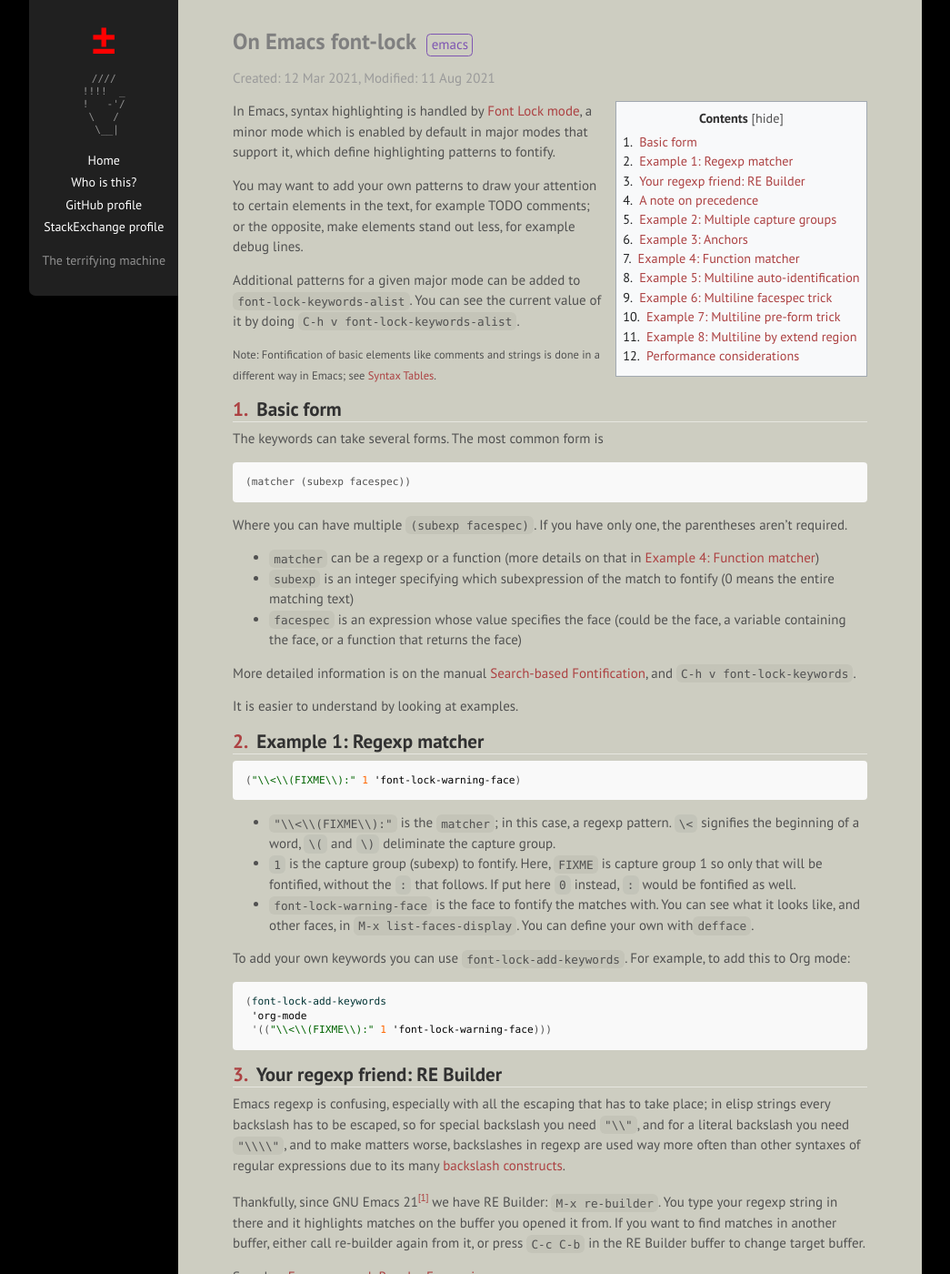
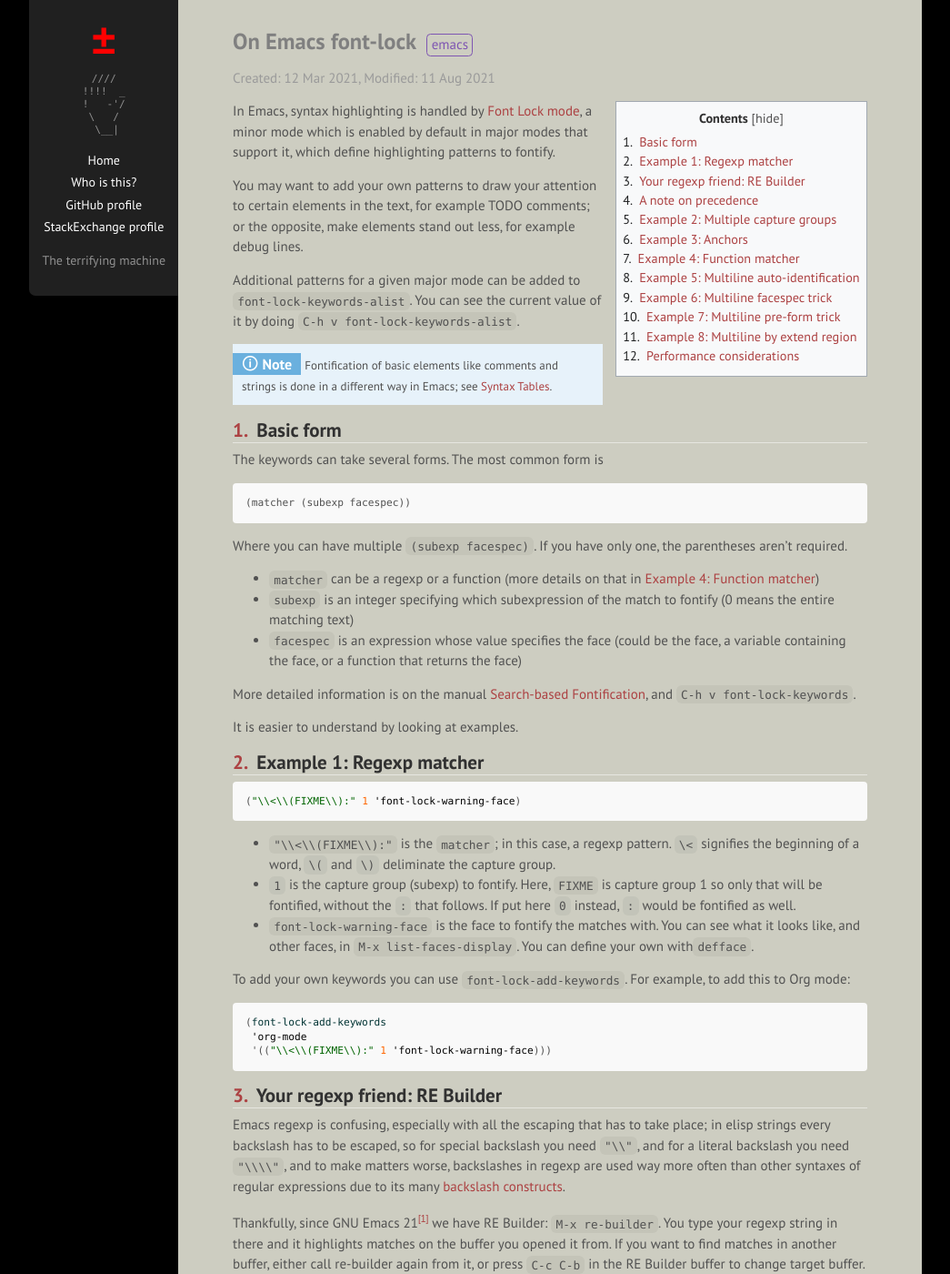
Before and after one commit to plu5/plu5.github.io, a Jekyll site: the page built from _posts/2021-03-12-on-emacs-font-lock.md, in a window 1280 px wide and 1400 px high. Shown: the whole window at 91% size, without its empty margins (117-1162 px from the left). Built offline with Jekyll 4.4.1, drawn with Linux system fonts in a browser that asks for light colours.

Commit message:
Add admonitions

```diff
--- /dev/null
+++ b/_includes/admonition.html
@@ -0,0 +1,4 @@
+<div class="admonition {{ include.type }}">
+  <p class="admonition-title">{{ include.type | capitalize }}</p>
+  {{ include.content | markdownify }}
+</div>
--- /dev/null
+++ b/_includes/aside.html
@@ -0,0 +1,2 @@
+{% capture content %}{{ include.content }}{% endcapture %}
+{% include admonition.html type="aside" content=content %}
--- /dev/null
+++ b/_includes/attention.html
@@ -0,0 +1,2 @@
+{% capture content %}{{ include.content }}{% endcapture %}
+{% include admonition.html type="attention" content=content %}
--- /dev/null
+++ b/_includes/note.html
@@ -0,0 +1,2 @@
+{% capture content %}{{ include.content }}{% endcapture %}
+{% include admonition.html type="note" content=content %}
--- /dev/null
+++ b/_includes/todo.html
@@ -0,0 +1,2 @@
+{% capture content %}{{ include.content }}{% endcapture %}
+{% include admonition.html type="todo" content=content %}
--- a/_posts/2021-03-12-on-emacs-font-lock.md
+++ b/_posts/2021-03-12-on-emacs-font-lock.md
@@ -12,7 +12,7 @@ You may want to add your own patterns to draw your attention to certain elements
 
 Additional patterns for a given major mode can be added to `font-lock-keywords-alist`. You can see the current value of it by doing `C-h v font-lock-keywords-alist`.
 
-<small>Note: Fontification of basic elements like comments and strings is done in a different way in Emacs; see [Syntax Tables](https://www.gnu.org/software/emacs/manual/html_node/elisp/Syntax-Tables.html).</small>
+{% include note.html content="Fontification of basic elements like comments and strings is done in a different way in Emacs; see [Syntax Tables](https://www.gnu.org/software/emacs/manual/html_node/elisp/Syntax-Tables.html)." %}
 
 ## Basic form
 The keywords can take several forms. The most common form is
@@ -93,7 +93,7 @@ src_python{print("hi")}
 2. The '1' capture group is the part between the first set of `\( \)`: `[^}]*`. This matches anything subsequent that is not }; in the example `print("hi")`.
 3. The '2' capture group is the part between the second set to `\( \)`: `}`. This matches the ending bracket.
 
-<small>A note that is quite unrelated to font-lock: These Org one-line code snippets do not have syntax highlighting in the Org mode buffer sadly, but they do in the exported document, making them superior to using Org mode monospace, i.e. `~print("hi")~`.</small>
+{% include aside.html content="A note that is quite unrelated to font-lock: These Org one-line code snippets do not have syntax highlighting in the Org mode buffer sadly, but they do in the exported document, making them superior to using Org mode monospace, i.e. `~print(\"hi\")~`." %}
 
 ## Example 3: Anchors
 In a font-lock keyword specification, following the matcher and facespec, you can have anchored matchers; matchers that will only execute if the previous one matched, and will begin their search where the last one left off. They take the following form:
@@ -222,11 +222,11 @@ If you want the `$` to be fontified too, fontify capture group 1:
 ## Example 5: Multiline auto-identification
 When a buffer is opened, font-lock considers the whole buffer, and so any multiline regexp matchers you have will be correctly fontified.
 
-<small>Just remember that `.` in regexp does not match newline characters, so you may have to do something like `[.\n]` instead.</small>
+{% include attention.html content="Just remember that `.` in regexp does not match newline characters, so you may have to do something like `[.\n]` instead." %}
 
 However, when the buffer is modified, font-lock tends to only consider the current line. You can see this visually with Lindydancer’s [highlight-refontification-mode](https://github.com/Lindydancer/highlight-refontification).
 
-<small>Also notice that if you stop editing for a while, font-lock takes the opportunity to refontify a larger section of the buffer.</small>
+{% include note.html content="Also notice that if you stop editing for a while, font-lock takes the opportunity to refontify a larger section of the buffer." %}
 
 Therefore, with the default behaviour, your multiline constructs will not update in realtime.
 
--- a/public/css/irn.css
+++ b/public/css/irn.css
@@ -19,6 +19,7 @@
  * TOC
  * Footnotes
  * Capsules
+ * Admonitions
  */
 
 
@@ -47,6 +48,15 @@
   --color-light: white;
   --color-subtle: rgba(255,255,255,.5);
   --color-highlight: yellow;
+  --admonition-title-color: #fff;
+  --admonition-note-background-color: #e7f2fa;
+  --admonition-note-title-background-color: #6ab0de;
+  --admonition-aside-background-color: #d7d7d7;
+  --admonition-aside-title-background-color: grey;
+  --admonition-attention-background-color: #ffedcc;
+  --admonition-attention-title-background-color: #f0b37e;
+  --admonition-todo-background-color: #c8d7d9;
+  --admonition-todo-title-background-color: #0a0a0a;
 
   --container-display: flex;
   --toc-float: right;
@@ -727,3 +737,73 @@ a.anchorjs-link:focus {
   width: 220px;
   margin: 0 auto 0;
 }
+
+
+/*
+ * Admonitions
+ */
+
+.admonition p {
+  margin-bottom: 0px;
+  font-size: small;
+  display: inline;
+}
+
+.admonition-title {
+  font-size: initial !important;
+  font-weight: bold;
+  display: inline;
+  padding: 2px 10px;
+  margin: 0px 4px 0px -10px;
+  color: var(--admonition-title-color);
+}
+
+.admonition {
+  padding: 10px;
+  margin-bottom: 1em;
+  display: table;
+}
+
+.admonition-title:before {
+    margin-right: 4px;
+    display: inline-block;
+    font-style: normal;
+    font-size: large;
+    font-weight: 400;
+    line-height: 1;
+    text-decoration: inherit;
+    content: "🛈";
+}
+
+/* note */
+.admonition.note .admonition-title {
+  background: var(--admonition-note-title-background-color);
+}
+.admonition.note {
+  background: var(--admonition-note-background-color);
+}
+
+/* aside */
+.admonition.aside .admonition-title {
+  background: var(--admonition-aside-title-background-color);
+}
+.admonition.aside {
+  background: var(--admonition-aside-background-color);
+}
+
+/* attention */
+.admonition.attention .admonition-title {
+  background: var(--admonition-attention-title-background-color);
+}
+.admonition.attention {
+  background: var(--admonition-attention-background-color);
+}
+
+/* todo */
+.admonition.todo .admonition-title {
+  background-color: var(--admonition-todo-title-background-color);
+  color: var(--admonition-title-color);
+}
+.admonition.todo {
+  background: var(--admonition-todo-background-color);
+}
```
